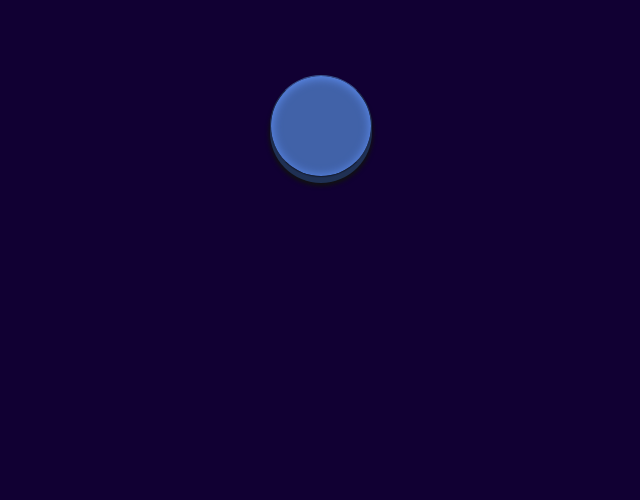
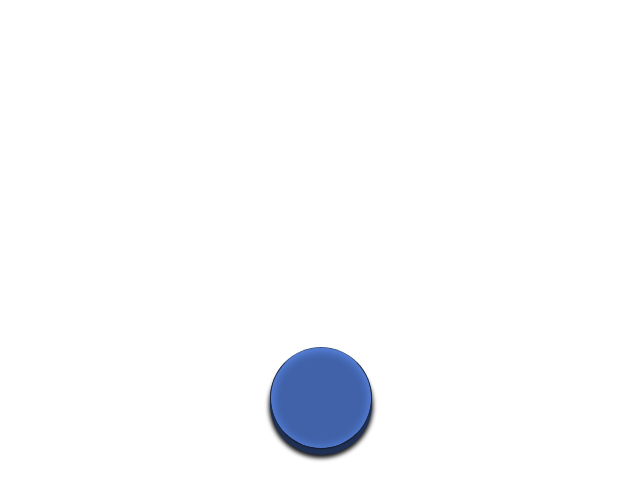
Before and after one commit to ungoldman/boing, a plain HTML site: page index.html in a window 1280 px wide. Shown: the whole page, without its empty margins (319-959 px from the left). Drawn offline with Linux system fonts and the light colour scheme.

Commit message:
update background

```diff
--- a/index.html
+++ b/index.html
@@ -2,14 +2,21 @@
 <html lang="en">
 <head>
   <meta charset="UTF-8">
-  <title>boing</title>
+  <title>Boing</title>
   <style>
     html, body {
-      background: #103;
+      background: #fff;
+      height: 100%;
+      margin: 0;
+      padding: 0;
     }
-    .wrap {
-      margin-top: 75px;
+    body {
+      display: flex;
       text-align: center;
+      height: 100%;
+      width: 100%;
+      justify-content: center;
+      align-items: center;
     }
     .btn {
       display: inline-block;
@@ -22,7 +29,7 @@
       border-bottom: 1px solid #151E33;
       border-left: 1px solid #1F2D4D;
 
-      border-radius: 60px;
+      border-radius: 100%;
       box-shadow: 0 1px 10px 1px #5C8BEE inset,
                   0px 1px 0 #1D2C4D,
                   0 6px 0px #1F3053,
```
